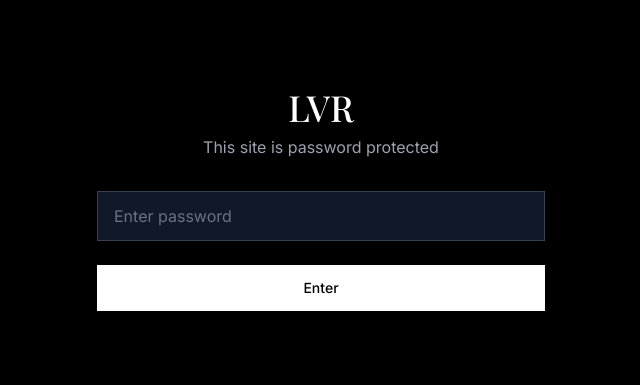
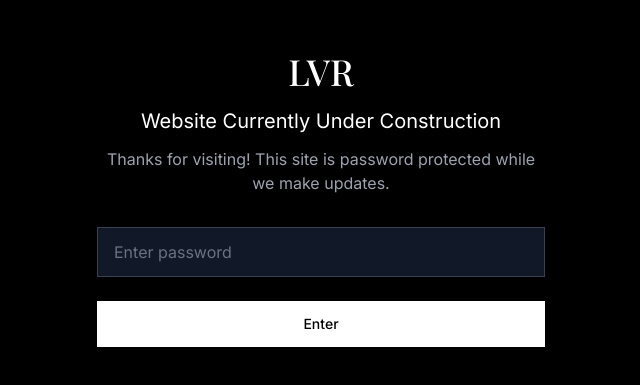
Before and after one commit to YxungHermes/LVR-HM, a Next.js app: page /login in a window 1280 px wide. Shown: the part 201-586 px from the top of the page, without its empty margins (319-959 px from the left). Built offline with nearby package versions, Linux system fonts and the light colour scheme; no server answers.

Commit message:
Add construction message to login page

```diff
--- a/app/login/page.tsx
+++ b/app/login/page.tsx
@@ -42,12 +42,17 @@ export default function LoginPage() {
     <div className="min-h-screen bg-black flex items-center justify-center px-4">
       <div className="max-w-md w-full space-y-8">
         <div>
-          <h1 className="text-4xl font-serif text-center text-white mb-2">
+          <h1 className="text-4xl font-serif text-center text-white mb-4">
             LVR
           </h1>
-          <p className="text-center text-gray-400">
-            This site is password protected
-          </p>
+          <div className="text-center space-y-3">
+            <p className="text-xl text-white font-light">
+              Website Currently Under Construction
+            </p>
+            <p className="text-gray-400">
+              Thanks for visiting! This site is password protected while we make updates.
+            </p>
+          </div>
         </div>
         <form onSubmit={handleSubmit} className="mt-8 space-y-6">
           <div>
```
